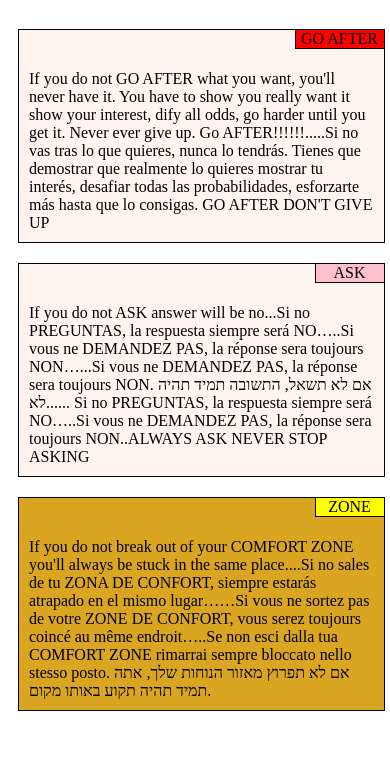
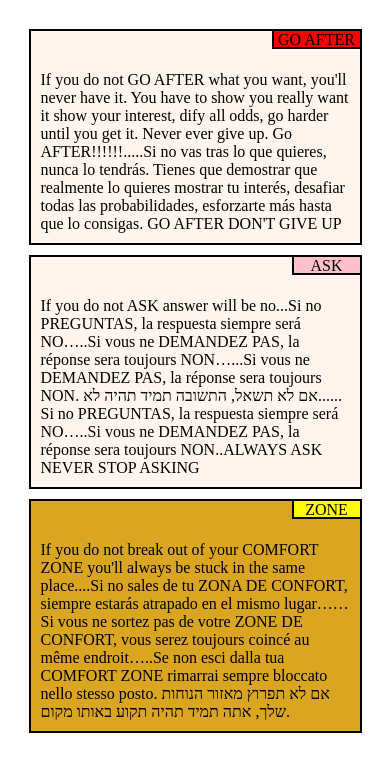
Before and after one commit to Adahunsi/Simon_Crypt-Module2Soln, a plain HTML site: page Mod2soln/index.html in a window 390 px wide. Shown: the part 61-832 px from the top of the page. Drawn offline with Linux system fonts and the light colour scheme; files that its build step writes are made by us from their sources.

Commit message:
assignment completted

```diff
--- a/css/styles.css
+++ b/Mod2soln/css/styles.css
@@ -1,12 +1,29 @@
 *{
 	box-sizing: border-box;
 }
+
+.all{
+	width: 1320px;
+	height: 100%;
+	border: 0;
+	display: flex;
+	justify-content: center;
+	align-content: center;
+	margin: 0 auto;
+}
+body{
+	display: flex;
+	flex-direction: column;
+	margin: auto;
+}
+
 div{
-	border: 1px solid black;
+	border: 2px solid black;
 	padding: 10px;
 	margin-right: auto;
 	margin-left: auto;
-	width: 90%;
+	max-width: 100%;
+	margin: 0 10px 0 10px;
 }
 h1{
 	text-align: center;
@@ -14,7 +31,7 @@ h1{
 p{
 	width: 90px;
 	height: 20px;
-	border: 1px solid black;
+	border: 2px solid black;
 	float: right;
 	background: red;
 	margin-bottom: 10px;
@@ -27,14 +44,14 @@ p{
 #p1{
 	width: 90px;
 	height: 20px;
-	border: 1px solid black;
+	border: 2px solid black;
 	float: right;
 	background: red;
 	margin-bottom: 10px;
 	margin-top: 0;
 	position: relative;
-	bottom: 11px;
-	left: 11px;
+	bottom: 12px;
+	left: 12px;
 	text-align: center;
 }
 section{
@@ -43,28 +60,28 @@ section{
 #p2{
 	width: 70px;
 	height: 20px;
-	border: 1px solid black;
+	border: 2px solid black;
 	float: right;
 	background: pink;
 	margin-bottom: 10px;
 	margin-top: 0;
 	position: relative;
-	bottom: 11px;
-	left: 11px;
+	bottom: 12px;
+	left: 12px;
 	text-align: center;
 }
 
 #p3{
 	width: 70px;
 	height: 20px;
-	border: 1px solid black;
+	border: 2px solid black;
 	float: right;
 	background: yellow;
 	margin-bottom: 10px;
 	margin-top: 0;
 	position: relative;
-	bottom: 11px;
-	left: 11px;
+	bottom: 12px;
+	left: 12px;
 	text-align: center;
 }
 #div1{
@@ -78,39 +95,30 @@ section{
 }
 
 @media (min-width: 992px) {
-	div{
-		width: 30%;
-	float: left;
-	border: 1px solid black;
-	padding: 10px;
-	margin: 16px;
-	height: 257px;
+
+}
+@media (min-width: 768px) and (max-width: 991px) {
+	#div1, #div2{
+		max-width: 45%;
+		margin-bottom: 10px;
+	}
+	#div3{
+		max-width: 92%;
+	}
+	.all{
+		flex-wrap: wrap;
 	}
 }
-@media (min-width: 768px) and (max-width: 991px) {
-	#div1, #div2 {
-		width: 46%;
-		float: left;
-		border: 1px solid black;
-		padding: 10px;
-		margin: 13px;
+
+@media (max-width: 767px){
+	#div1, #div2{
+		max-width: 90%;
+		margin-bottom: 10px;
 	}
-	#div3 {
-		width: 95.2%;
-		float: left;
-		border: 1px solid black;
-		padding: 10px;
-		margin-top: 10px;
-		margin-right: 50px;
-		margin-left: 14px;
+	#div3{
+		max-width: 90%;
+	}
+	.all{
+		flex-wrap: wrap;
 	}
 }
-@media (max-width: 767px){
-	div{
-		width: 98%;
-		float: left;
-		border: 1px solid black;
-		padding: 10px;
-		margin: 10px;
-	}
-}
--- a/Mod2soln/index.html
+++ b/Mod2soln/index.html
@@ -4,10 +4,11 @@
 	<meta charset="utf-8">
 	<meta name="viewport" content="width=device-width, initial-scale=1">
 	<title>Hello Cousera</title>
-	<link rel="stylesheet" type="text/css" href="css/styles.css">
+	<link rel="stylesheet" type="text/css" href="./css/styles.css">
 </head>
 <body>
 	<h1> Rules Of Life</h1>
+	<div class="all">
 	<div class="col-lg-4 col-md-6 col-sm-12" id="div1">
 		<p id="p1">GO AFTER</p>
 		<section>If you do not GO AFTER what you want, you'll never have it. You have to show you really want it show your interest, dify all odds, go harder until you  get it. Never ever give up. Go AFTER!!!!!!.....Si no vas tras lo que quieres, nunca lo tendrás. Tienes que demostrar que realmente lo quieres mostrar tu interés, desafiar todas las probabilidades, esforzarte más hasta que lo consigas. GO AFTER DON'T GIVE UP</section>
@@ -26,5 +27,6 @@ Si no PREGUNTAS, la respuesta siempre será NO…..Si vous ne DEMANDEZ PAS, la r
 באותו מקום.
 </section>
 	</div>
+</div>
 </body>
 </html>
```
